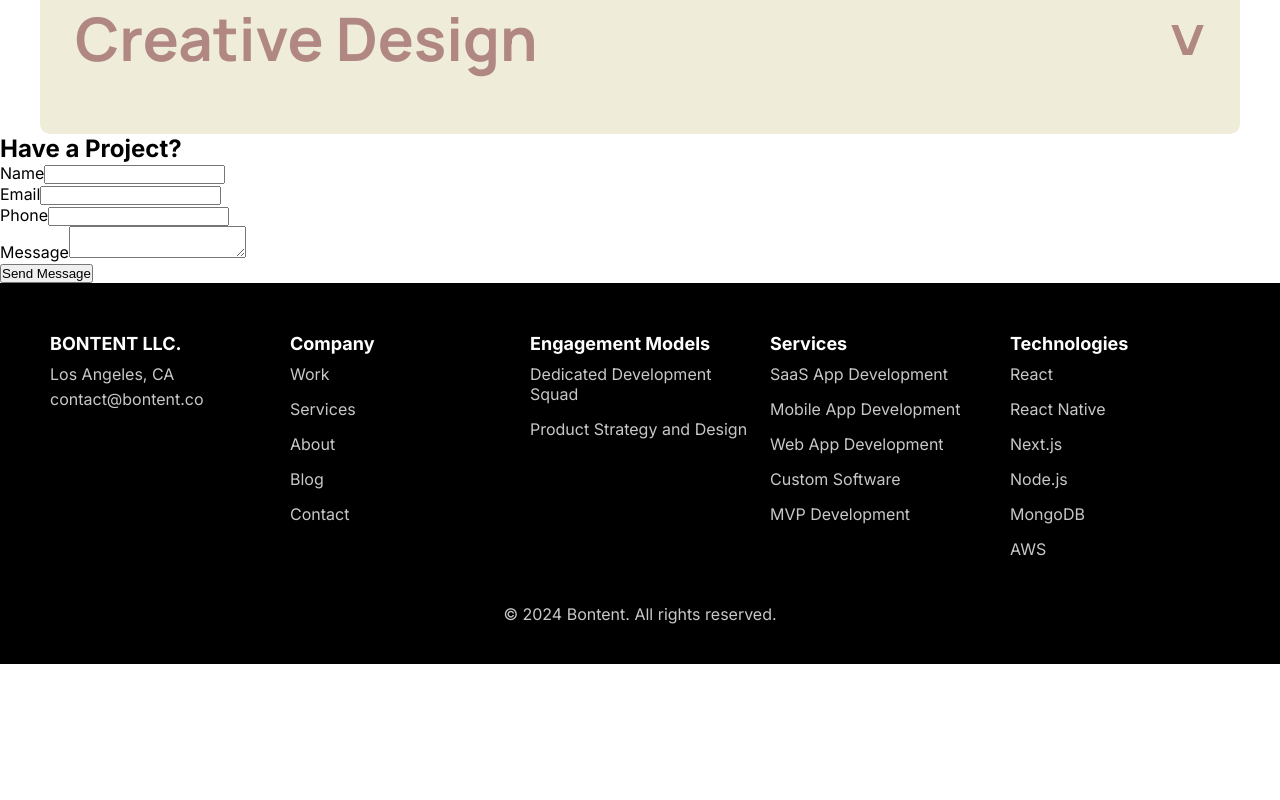
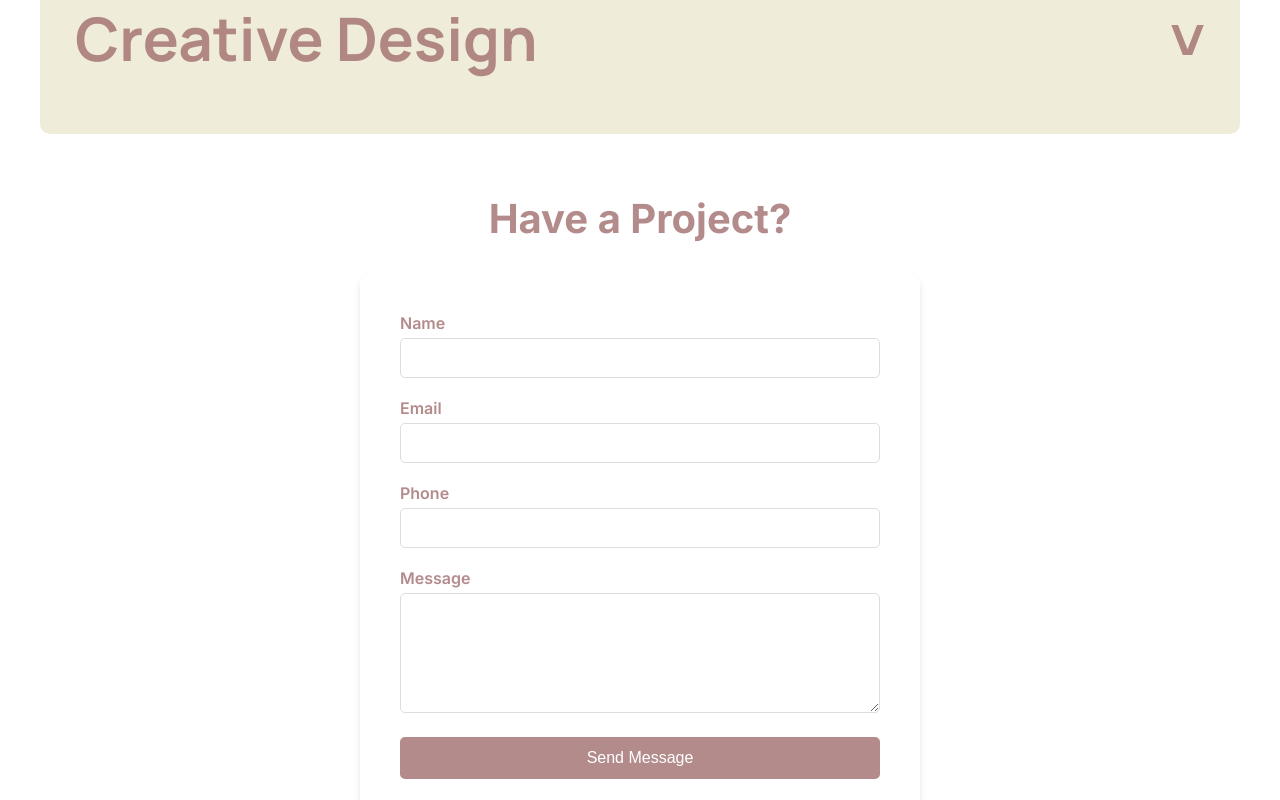
Before and after one commit to BonJenn/bontent, a Next.js app: page / in a window 1280 px wide. Shown: the part 1140-1940 px from the top of the page. Before the commit the page ends 1804 px from the top, so only its background shows below. Built offline with nearby package versions, Linux system fonts and the light colour scheme.

Commit message:
Fixed form design

```diff
--- a/src/app/page.module.css
+++ b/src/app/page.module.css
@@ -221,3 +221,76 @@
     align-items: center;
   }
 }
+
+.hero_5 {
+  background-color: white;
+  padding: 60px 0;
+}
+
+.contactSection {
+  max-width: 600px;
+  margin: 0 auto;
+  padding: 0 20px;
+}
+
+.contactSection h2 {
+  font-size: 2.5em;
+  color: rgba(160, 107, 107, 0.785);
+  margin-bottom: 30px;
+  text-align: center;
+}
+
+.contactForm {
+  background-color: white;
+  padding: 40px;
+  border-radius: 10px;
+  box-shadow: 0 4px 6px rgba(0, 0, 0, 0.1);
+}
+
+.formGroup {
+  margin-bottom: 20px;
+}
+
+.formGroup label {
+  display: block;
+  margin-bottom: 5px;
+  color: rgba(160, 107, 107, 0.785);
+  font-weight: 600;
+}
+
+.formGroup input,
+.formGroup textarea {
+  width: 100%;
+  padding: 10px;
+  border: 1px solid #ddd;
+  border-radius: 5px;
+  font-size: 16px;
+  transition: border-color 0.3s ease;
+}
+
+.formGroup input:focus,
+.formGroup textarea:focus {
+  outline: none;
+  border-color: rgba(160, 107, 107, 0.785);
+}
+
+.formGroup textarea {
+  height: 120px;
+  resize: vertical;
+}
+
+.submitButton {
+  background-color: rgba(160, 107, 107, 0.785);
+  color: white;
+  border: none;
+  padding: 12px 20px;
+  font-size: 16px;
+  border-radius: 5px;
+  cursor: pointer;
+  transition: background-color 0.3s ease;
+  width: 100%;
+}
+
+.submitButton:hover {
+  background-color: rgba(140, 87, 87, 0.785);
+}
--- a/src/components/header.jsx
+++ b/src/components/header.jsx
@@ -20,7 +20,6 @@ export default function Header({ onHomeClick, onServicesClick, onWorkClick }) {
       <ul className={`${styles.nav_list} ${menuOpen ? styles.open : ""}`}>
         <li onClick={onWorkClick}>Work</li>
         <li onClick={onServicesClick}>Services</li>
-        <li>Contact</li>
       </ul>
     </header>
   );
```
